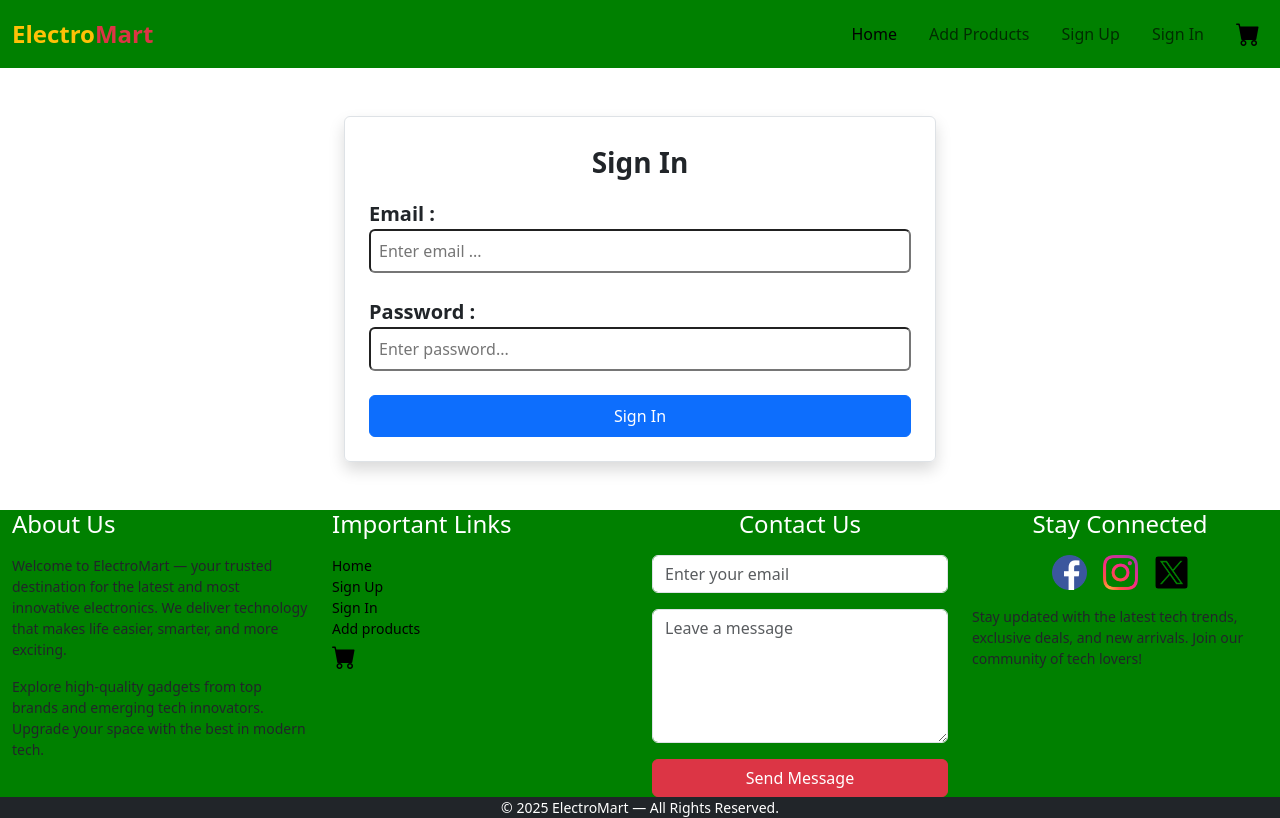
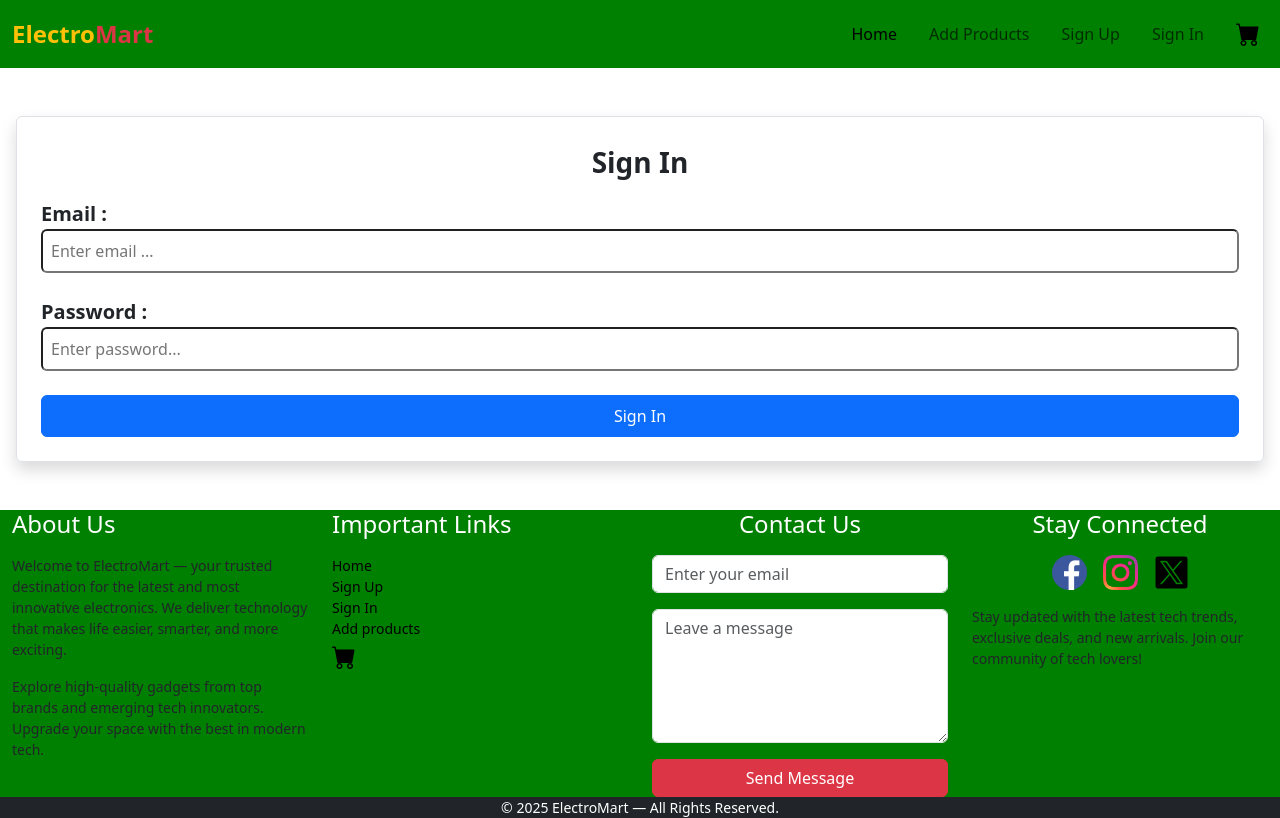
Before and after one commit to DOREEN3/electronics-master, a React (Create React App) app: page /signin in a window 1280 px wide. Built offline with nearby package versions, Linux system fonts and the light colour scheme.

Commit message:
Update Signin.jsx

```diff
--- a/src/components/Signin.jsx
+++ b/src/components/Signin.jsx
@@ -45,8 +45,8 @@ const Signin = () => {
   }
 
   return (
-    <div className='container-fluid d-flex justify-content-center align-items-center p-5'>
-      <form onSubmit={handleSubmit} className='border rounded shadow p-4 w-50'>
+    <div className='container-fluid d-flex justify-content-center align-items-center py-5 px-3'>
+      <form onSubmit={handleSubmit} className='border rounded shadow p-4 w-100 w-md-50'>
         <fieldset>
           <legend className='text-center fs-3 fw-bold'>Sign In</legend>
           {/* bind the state variable  */}
@@ -82,4 +82,5 @@ const Signin = () => {
   )
 }
 
+
 export default Signin
```
